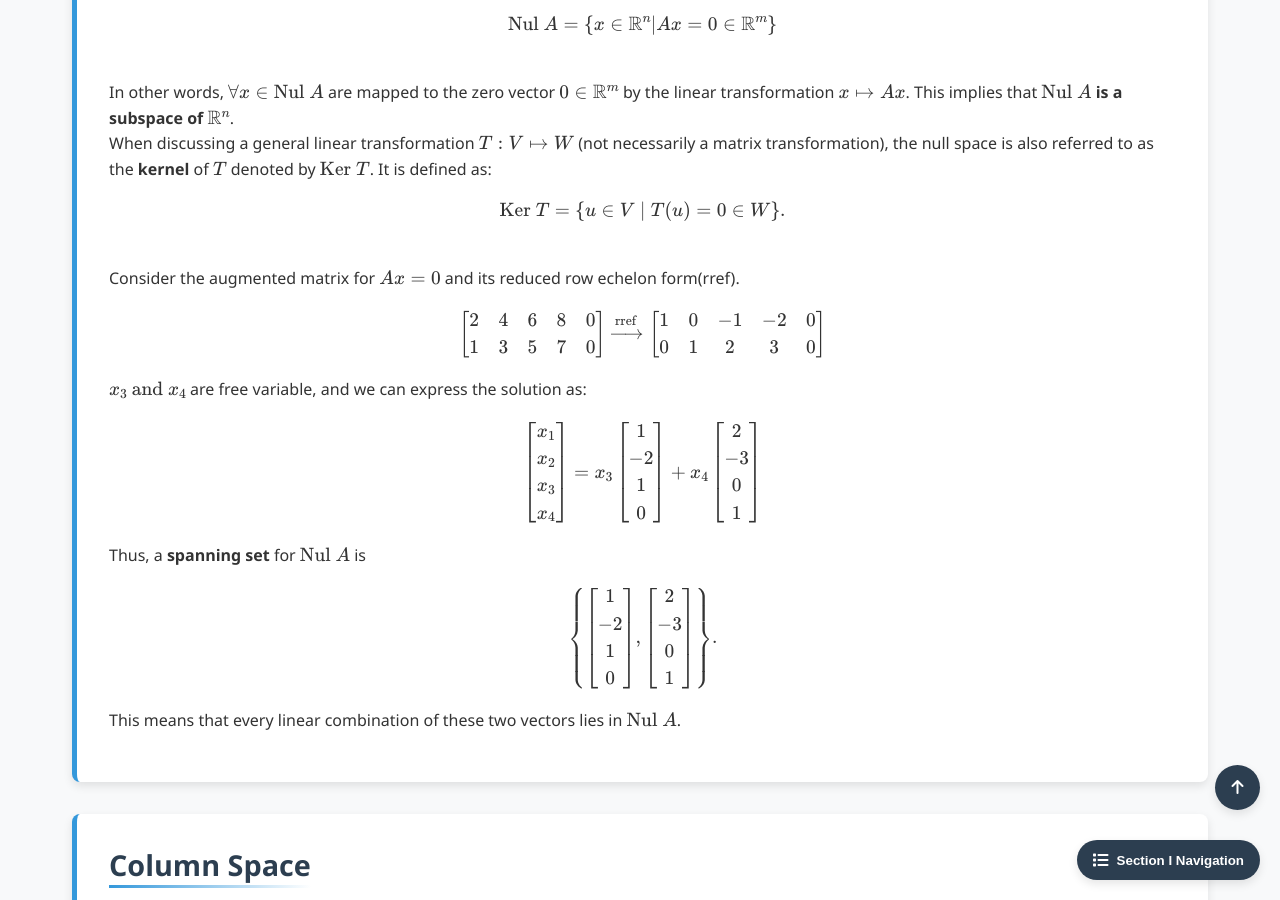
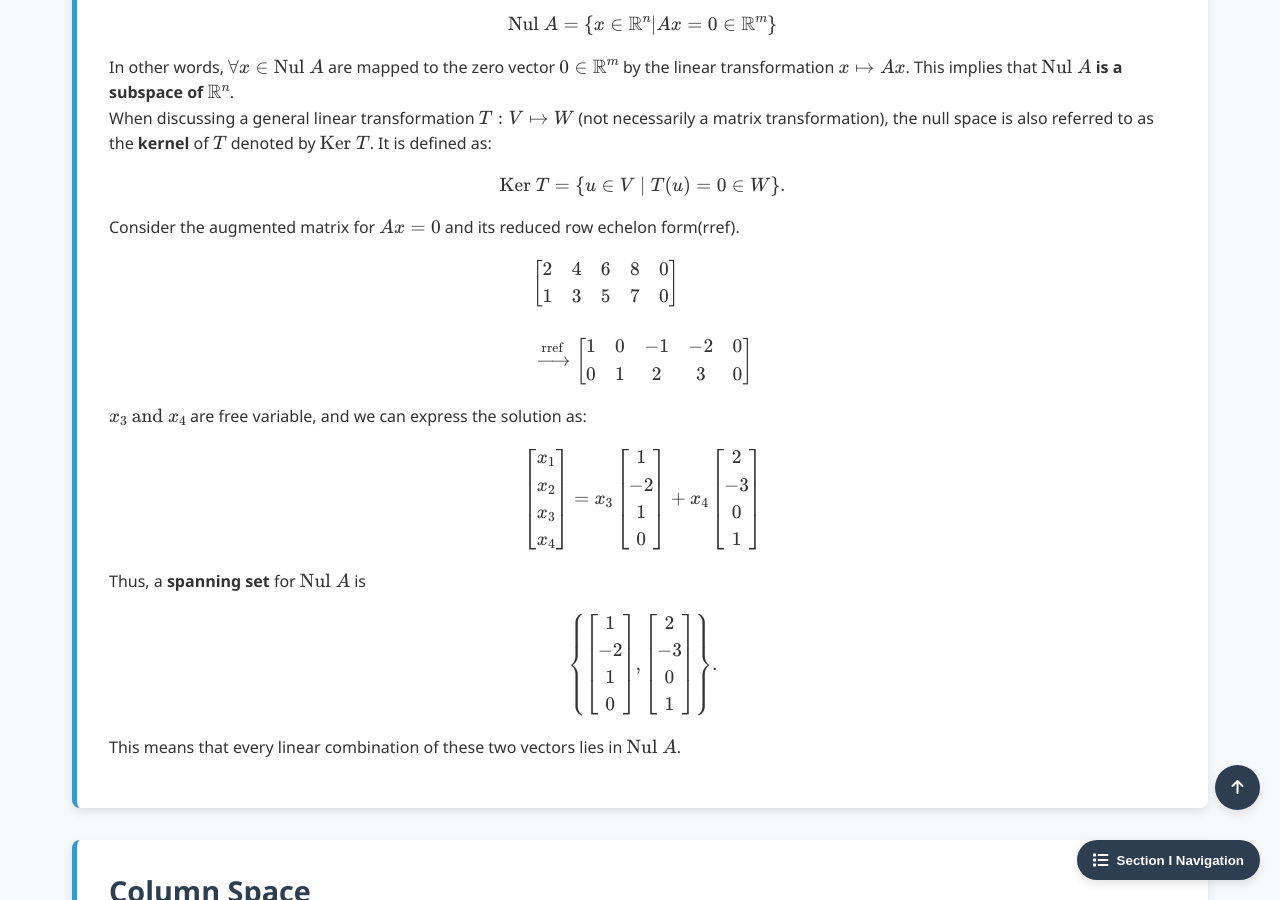
Before and after one commit to Yusukey01/yusukey01.github.io, a Jekyll site: the page built from Mathematics/Linear_algebra/vectorspaces.html, in a window 1280 px wide and 900 px high, scrolled down 1948 px. Built offline with Jekyll 4.4.1, drawn with Linux system fonts in a browser that asks for light colours.

Commit message:
Updated Section 1-5

```diff
--- a/Mathematics/Linear_algebra/vectorspaces.html
+++ b/Mathematics/Linear_algebra/vectorspaces.html
@@ -193,7 +193,6 @@ uses_python: false
             \[
             \text{Nul } A = \{x \in \mathbb{R}^n | Ax=0 \in \mathbb{R}^m \}
             \]
-            <br>
             In other words, \(\forall x \in \text{Nul } A\) are mapped to the zero vector \(0 \in \mathbb{R}^m\)
             by the linear transformation \(x \mapsto Ax\). This implies that <strong>\(\text{Nul } A\) is a subspace of \(\mathbb{R}^n\)</strong>.
             <br>
@@ -203,12 +202,13 @@ uses_python: false
             \[
             \text{Ker } T = \{u \in V \mid T(u) = 0 \in W\}.
             \]
-            <br>
             Consider the augmented matrix for \(Ax=0\) and its reduced row echelon form(rref).
             \[
-            \begin{bmatrix} 2 & 4 & 6 & 8 & 0 \\ 1 & 3 & 5 & 7 & 0 \end{bmatrix}
-            \xrightarrow{\text{rref}}
+            \begin{align*}
+            &\begin{bmatrix} 2 & 4 & 6 & 8 & 0 \\ 1 & 3 & 5 & 7 & 0 \end{bmatrix} \\\\
+            &\xrightarrow{\text{rref}}
             \begin{bmatrix} 1 & 0 & -1 & -2 & 0 \\ 0 & 1 & 2 & 3 & 0 \end{bmatrix}
+            \end{align*}
             \]
             \(x_3 \text{ and } x_4\) are free variable, and we can express the solution as:
             \[
@@ -239,7 +239,6 @@ uses_python: false
                           &= \{a \in \mathbb{R}^m \mid a = Ax, \, x \in \mathbb{R}^n \}
              \end{align*}
             \]
-            <br>
             Clearly, <strong>\(\text{Col } A\) is a subspace of \(\mathbb{R}^m\)</strong> and represents the range of the
             linear transformation \(x \mapsto Ax\).
             Additionally, \(\text{Col } A^T\) is called the <strong>row space</strong> of \(A\) and is denoted by \(\text{Row } A\).
```
